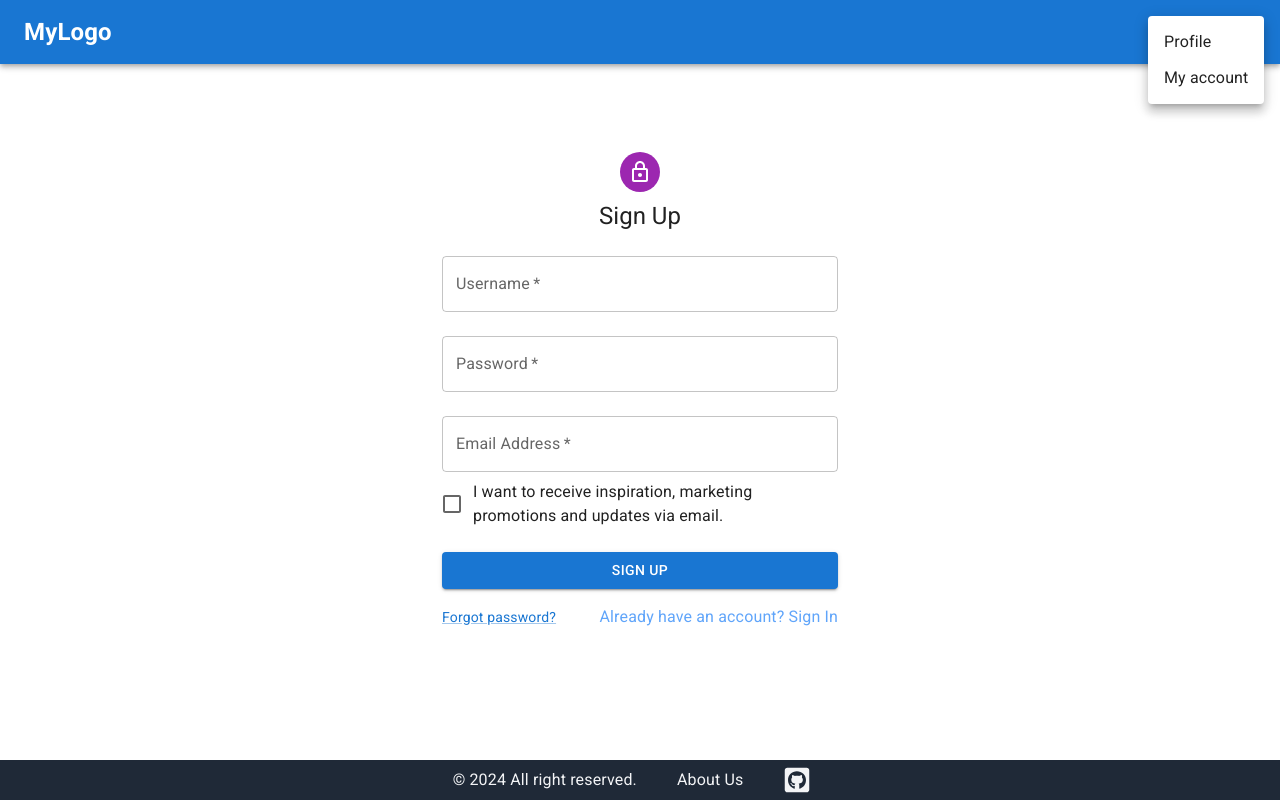
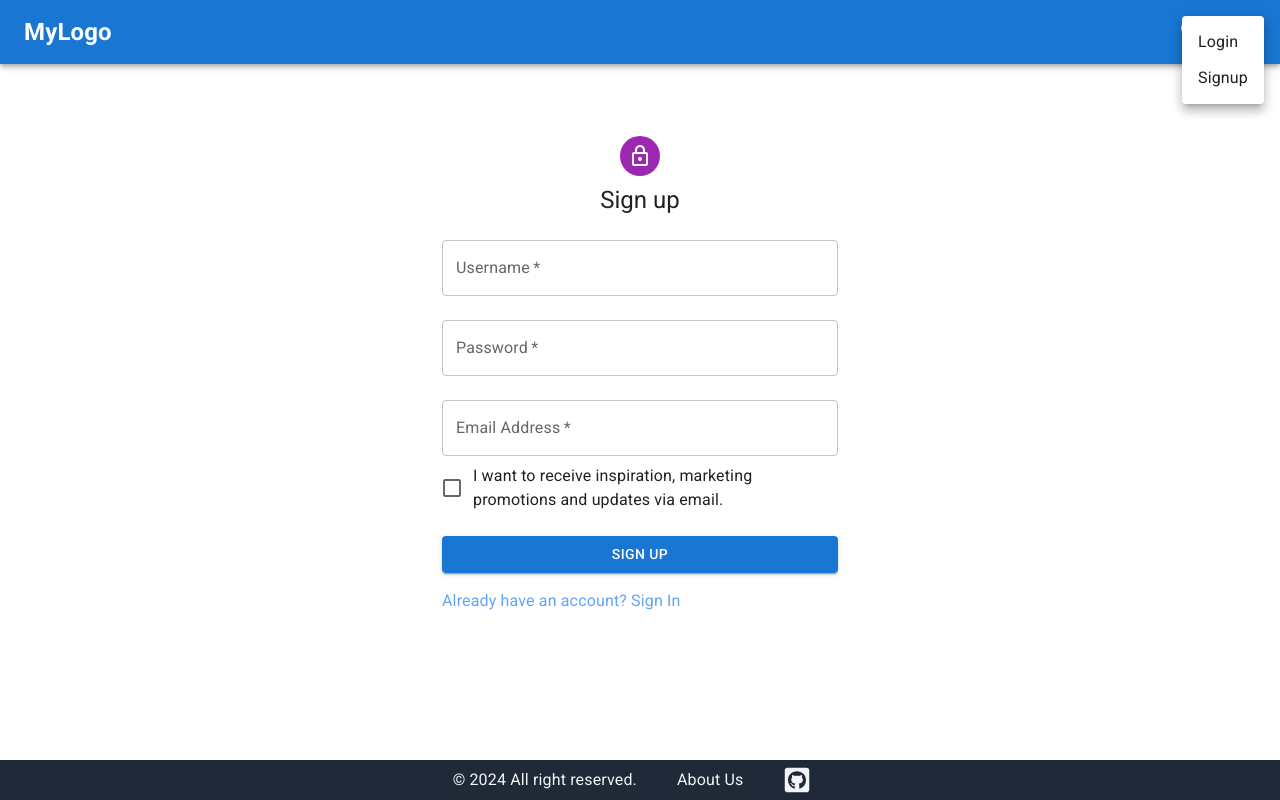
Before and after one commit to soulaimanEltoumi/Web-Project, a React (Vite) app: page /signup in a window 1280 px wide. Both pictures are taken after a click on the button "account of current user". Built offline with nearby package versions, Linux system fonts and the light colour scheme.

Commit message:
conditionl render avatar menu, to finish

```diff
--- a/src/components/LoginForm.jsx
+++ b/src/components/LoginForm.jsx
@@ -43,6 +43,7 @@ export default function SignIn() {
       const passwordMatch = bcrypt.compareSync(password, hashedPassword);
       if (passwordMatch) {
         setMessage("Login successful");
+        localStorage.setItem("isLoggedIn", true);
         setTimeout(() => {
           navigate("/");
         }, 1000);
--- a/src/components/Navbar.jsx
+++ b/src/components/Navbar.jsx
@@ -55,6 +55,7 @@ export default function PrimarySearchAppBar() {
   const location = useLocation();
 
   const isMenuOpen = Boolean(anchorEl);
+  const isLoggedIn = localStorage.getItem("isLoggedIn") === "true";
 
   const handleProfileMenuOpen = (event) => {
     setAnchorEl(event.currentTarget);
@@ -65,30 +66,43 @@ export default function PrimarySearchAppBar() {
   };
 
   const menuId = "primary-search-account-menu";
-  const renderMenu = (
-    <Menu
-      anchorEl={anchorEl}
-      anchorOrigin={{
-        vertical: "top",
-        horizontal: "right",
-      }}
-      id={menuId}
-      keepMounted
-      transformOrigin={{
-        vertical: "top",
-        horizontal: "right",
-      }}
-      open={isMenuOpen}
-      onClose={handleMenuClose}
-    >
-      <MenuItem onClick={handleMenuClose} component={Link} to="/profile">
-        Profile
-      </MenuItem>
-      <MenuItem onClick={handleMenuClose} component={Link} to="/my-account">
-        My account
-      </MenuItem>
-    </Menu>
-  );
+  const renderMenuItems = isLoggedIn
+    ? [
+        <MenuItem
+          key="profile"
+          onClick={handleMenuClose}
+          component={Link}
+          to="/profile"
+        >
+          Profile
+        </MenuItem>,
+        <MenuItem
+          key="logout"
+          onClick={handleMenuClose}
+          component={Link}
+          to="/"
+        >
+          Log Out
+        </MenuItem>,
+      ]
+    : [
+        <MenuItem
+          key="login"
+          onClick={handleMenuClose}
+          component={Link}
+          to="/login"
+        >
+          Login
+        </MenuItem>,
+        <MenuItem
+          key="signup"
+          onClick={handleMenuClose}
+          component={Link}
+          to="/signup"
+        >
+          Signup
+        </MenuItem>,
+      ];
 
   return (
     <Box sx={{ flexGrow: 1 }}>
@@ -135,7 +149,23 @@ export default function PrimarySearchAppBar() {
           </Box>
         </Toolbar>
       </AppBar>
-      {renderMenu}
+      <Menu
+        anchorEl={anchorEl}
+        anchorOrigin={{
+          vertical: "top",
+          horizontal: "right",
+        }}
+        id={menuId}
+        keepMounted
+        transformOrigin={{
+          vertical: "top",
+          horizontal: "right",
+        }}
+        open={isMenuOpen}
+        onClose={handleMenuClose}
+      >
+        {renderMenuItems}
+      </Menu>
     </Box>
   );
 }
--- a/src/components/SignUp.jsx
+++ b/src/components/SignUp.jsx
@@ -13,7 +13,6 @@ import Typography from "@mui/material/Typography";
 import Container from "@mui/material/Container";
 import axios from "axios";
 import { NavLink, useNavigate } from "react-router-dom";
-import bcrypt from "bcryptjs";
 
 export default function SignUp() {
   const navigate = useNavigate();
@@ -28,23 +27,22 @@ export default function SignUp() {
     };
     const { username, password, email } = data;
     if (!username || !password || !email) {
-      setMessage("Username, Password and Email are required");
+      setMessage("All fields are required");
       return;
     }
 
     try {
-      const salt = bcrypt.genSaltSync(10);
-      const hashed_password = bcrypt.hashSync(password, salt);
-      const response = await axios.post(`http://localhost:5005/users`, {
+      const response = await axios.post("http://localhost:5005/users", {
         username,
-        password: hashed_password,
+        password,
         email,
       });
 
       if (response.status === 201) {
         setMessage("Registration successful");
+        localStorage.setItem("isLoggedIn", "true");
         setTimeout(() => {
-          navigate("/login");
+          navigate("/");
         }, 1000);
         return;
       }
@@ -66,12 +64,11 @@ export default function SignUp() {
           alignItems: "center",
         }}
       >
-        <div className="my-2 text-center">{message}</div>
         <Avatar sx={{ m: 1, bgcolor: "secondary.main" }}>
           <LockOutlinedIcon />
         </Avatar>
         <Typography component="h1" variant="h5">
-          Sign Up
+          Sign up
         </Typography>
         <Box component="form" onSubmit={handleSubmit} noValidate sx={{ mt: 1 }}>
           <TextField
@@ -91,7 +88,6 @@ export default function SignUp() {
             label="Password"
             type="password"
             id="password"
-            autoComplete="current-password"
           />
           <TextField
             margin="normal"
@@ -115,19 +111,15 @@ export default function SignUp() {
             Sign Up
           </Button>
           <Grid container>
-            <Grid item xs>
-              <Link href="#" variant="body2">
-                Forgot password?
-              </Link>
-            </Grid>
             <Grid item>
-              <NavLink to="/login" className="text-blue-400">
+              <NavLink to="/signin" className="text-blue-400">
                 {"Already have an account? Sign In"}
               </NavLink>
             </Grid>
           </Grid>
         </Box>
       </Box>
+      <div className="my-2 text-center">{message}</div>
     </Container>
   );
 }
```
